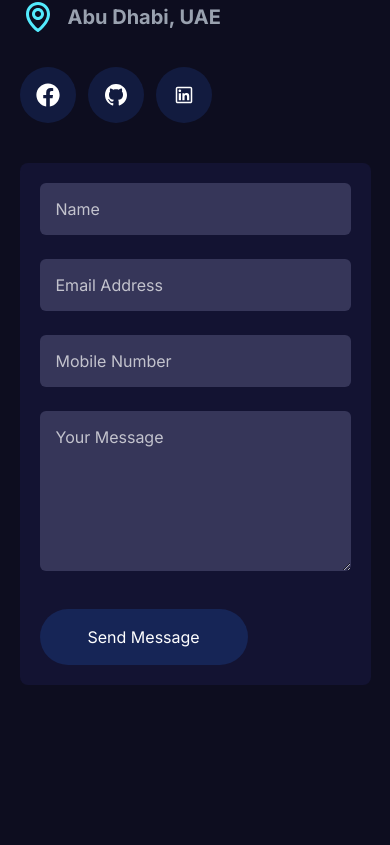
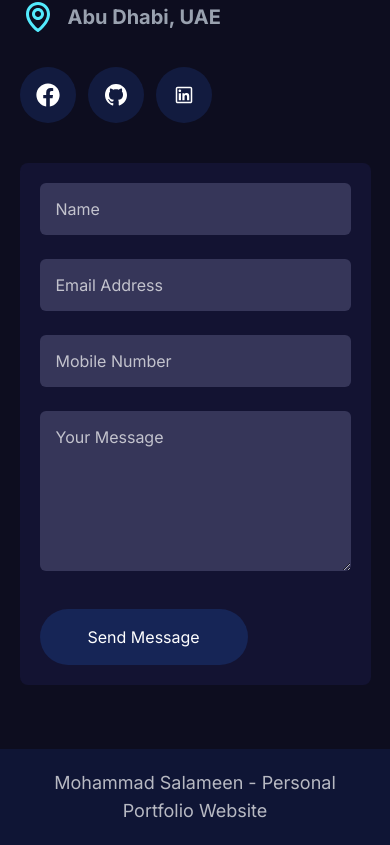
Before and after one commit to mohammadsalameen/Portfolio, a Next.js app: page / in a window 390 px wide. Shown: the part 6911-7756 px from the top of the page. Before the commit the page ends 7660 px from the top, so only its background shows below. Built offline with nearby package versions, Linux system fonts and the light colour scheme.

Commit message:
Add a Responsive Footer

```diff
--- a/app/layout.tsx
+++ b/app/layout.tsx
@@ -2,6 +2,7 @@
 import { Inter } from "next/font/google";
 import "./globals.css";
 import ResponsiveNavbar from "@/components/Home/Navbar/ResponsiveNavbar";
+import Footer from "@/components/Footer/Footer";
 
 const font = Inter({
   weight : ["100", "200", "300", "400", "500", "600", "700", "800", "900"],
@@ -25,6 +26,7 @@
       >
         <ResponsiveNavbar/>
         {children}
+        <Footer/>
       </body>
     </html>
   );
--- /dev/null
+++ b/components/Footer/Footer.tsx
@@ -0,0 +1,11 @@
+import React from 'react'
+
+const Footer = () => {
+  return (
+    <div className='bg-blue-900/20 p-5'>
+        <h1 className='text-lg text-white/70 text-center'>Mohammad Salameen - Personal Portfolio Website</h1>
+    </div>
+  )
+}
+
+export default Footer
```
